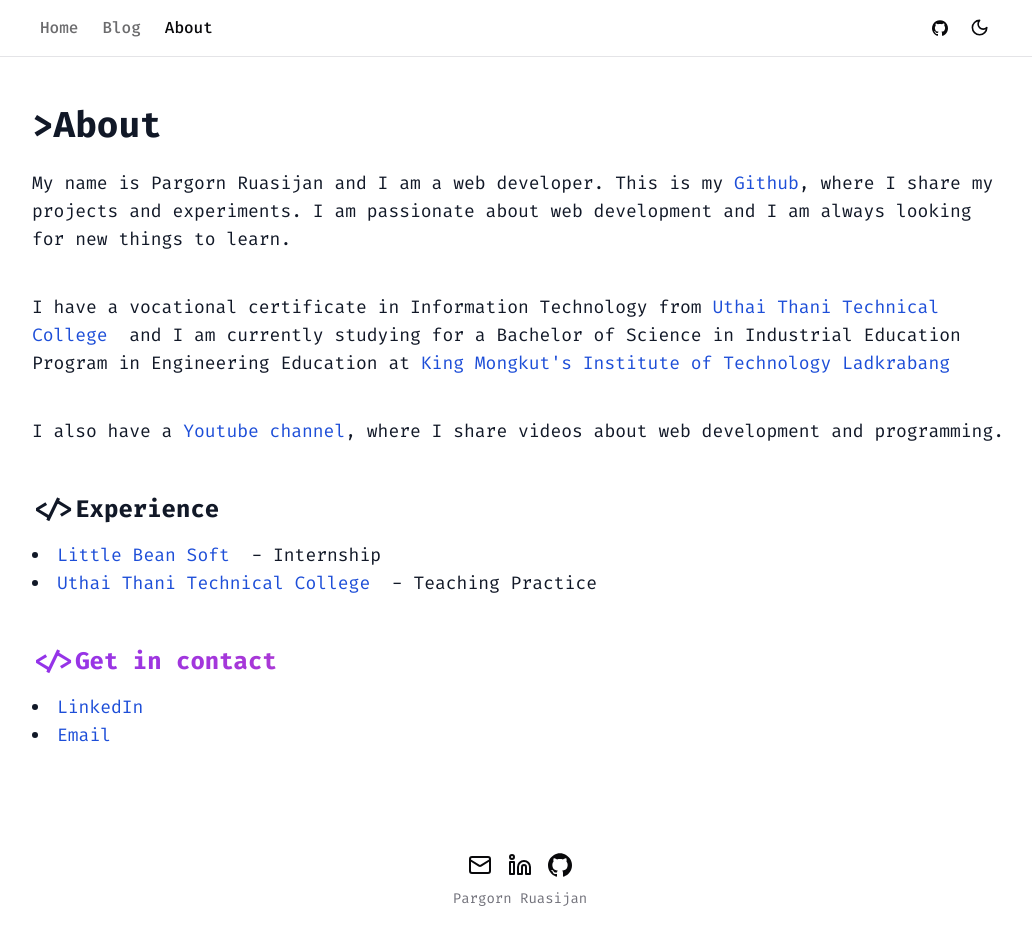
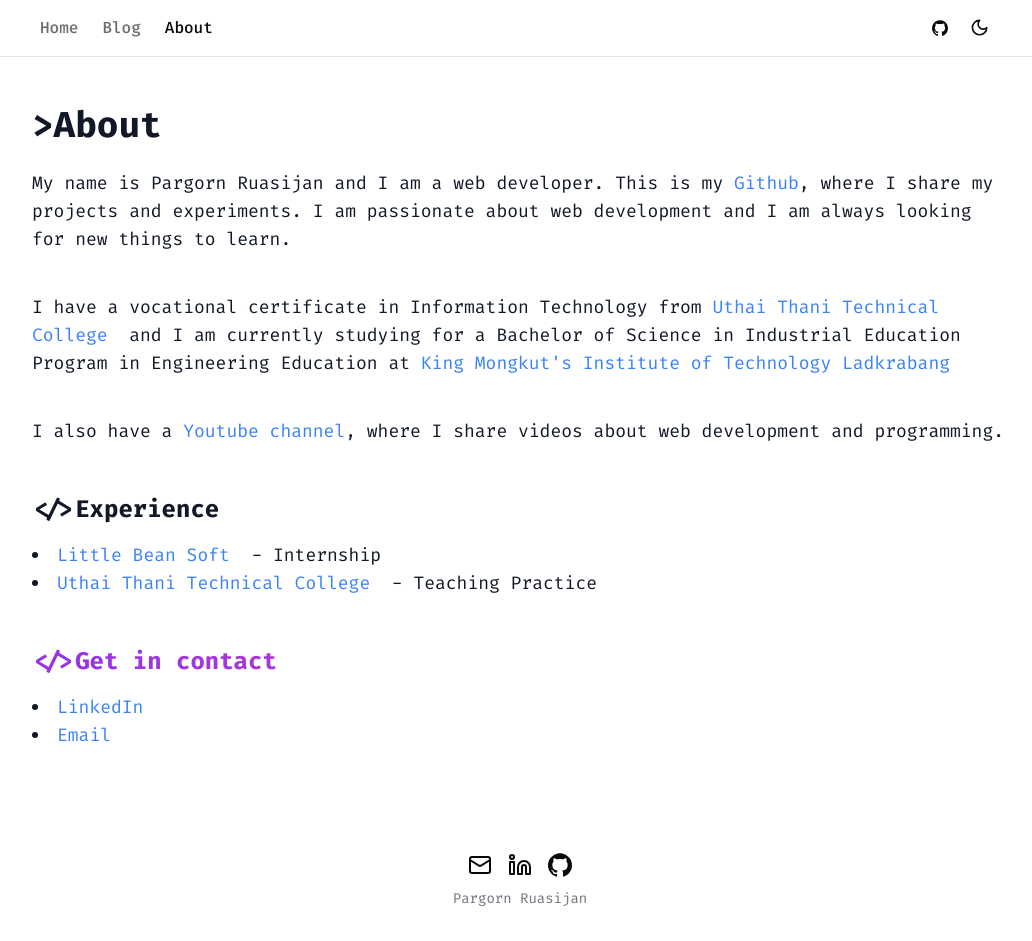
Before and after one commit to xNewz/static-blog-ts, a Next.js app: page /about in a window 1280 px wide. Shown: the whole page, without its empty margins (120-1152 px from the left). Built offline with nearby package versions, Linux system fonts and the light colour scheme; no server answers.

Commit message:
fix: improve accessibility by adding underline to links
Added underline to links and adjusted link colors to ensure sufficient contrast ratio. This makes links distinguishable and readable in both light and dark modes.

```diff
--- a/app/about/page.tsx
+++ b/app/about/page.tsx
@@ -16,7 +16,7 @@
         My name is Pargorn Ruasijan and I am a web developer. This is my&nbsp;
         <Link
           href="https://github.com/xnewz"
-          className="hover:underline text-blue-700 dark:text-blue-300 hover:text-blue-900 dark:hover:text-blue-500"
+          className="hover:underline text-blue-500"
           target="_blank"
           rel="noopener noreferrer"
         >
@@ -29,29 +29,28 @@
         I have a vocational certificate in Information Technology from&nbsp;
         <Link
           href="https://www.uthai.ac.th/"
-          className="hover:underline text-blue-700 dark:text-blue-300 hover:text-blue-900 dark:hover:text-blue-500"
+          className="hover:underline text-blue-500"
           target="_blank"
           rel="noopener noreferrer"
         >
           Uthai Thani Technical College
-        </Link>
-        &nbsp; and I am currently studying for a Bachelor of Science in
-        Industrial Education Program in Engineering Education at&nbsp;
+        </Link>&nbsp;
+        and I am currently studying for a Bachelor of Science in Industrial
+        Education Program in Engineering Education at&nbsp;
         <Link
           href="https://www.kmitl.ac.th/"
-          className="hover:underline text-blue-700 dark:text-blue-300 hover:text-blue-900 dark:hover:text-blue-500"
+          className="hover:underline text-blue-500"
           target="_blank"
           rel="noopener noreferrer"
         >
           King Mongkut's Institute of Technology Ladkrabang
-        </Link>
-        &nbsp;
+        </Link>&nbsp;
       </div>
       <div className="text-lg text-gray-900 dark:text-gray-100 mt-10">
         I also have a&nbsp;
         <Link
           href="https://www.youtube.com/@xnewz770?sub_confirmation=1"
-          className="hover:underline text-blue-700 dark:text-blue-300 hover:text-blue-900 dark:hover:text-blue-500"
+          className="hover:underline text-blue-500"
           target="_blank"
           rel="noopener noreferrer"
         >
@@ -65,24 +64,24 @@
           <li>
             <Link
               href="https://www.littlebeansoft.com/"
-              className="hover:underline text-blue-700 dark:text-blue-300 hover:text-blue-900 dark:hover:text-blue-500"
+              className="hover:underline text-blue-500"
               target="_blank"
               rel="noopener noreferrer"
             >
               Little Bean Soft
-            </Link>
-            &nbsp; - Internship
+            </Link>&nbsp;
+            - Internship
           </li>
           <li>
             <Link
               href="https://www.uthai.ac.th/"
-              className="hover:underline text-blue-700 dark:text-blue-300 hover:text-blue-900 dark:hover:text-blue-500"
+              className="hover:underline text-blue-500"
               target="_blank"
               rel="noopener noreferrer"
             >
               Uthai Thani Technical College
-            </Link>
-            &nbsp; - Teaching Practice
+            </Link>&nbsp;
+            - Teaching Practice
           </li>
         </ul>
       </div>
@@ -95,7 +94,7 @@
           <li>
             <Link
               href="https://www.linkedin.com/in/pargorn-ru/"
-              className="hover:underline text-blue-700 dark:text-blue-300 hover:text-blue-900 dark:hover:text-blue-500"
+              className="hover:underline text-blue-500"
               target="_blank"
               rel="noopener noreferrer"
             >
@@ -105,7 +104,7 @@
           <li>
             <Link
               href="mailto:pargorn.ru@gmail.com"
-              className="hover:underline text-blue-700 dark:text-blue-300 hover:text-blue-900 dark:hover:text-blue-500"
+              className="hover:underline text-blue-500"
               target="_blank"
               rel="noopener noreferrer"
             >
```
